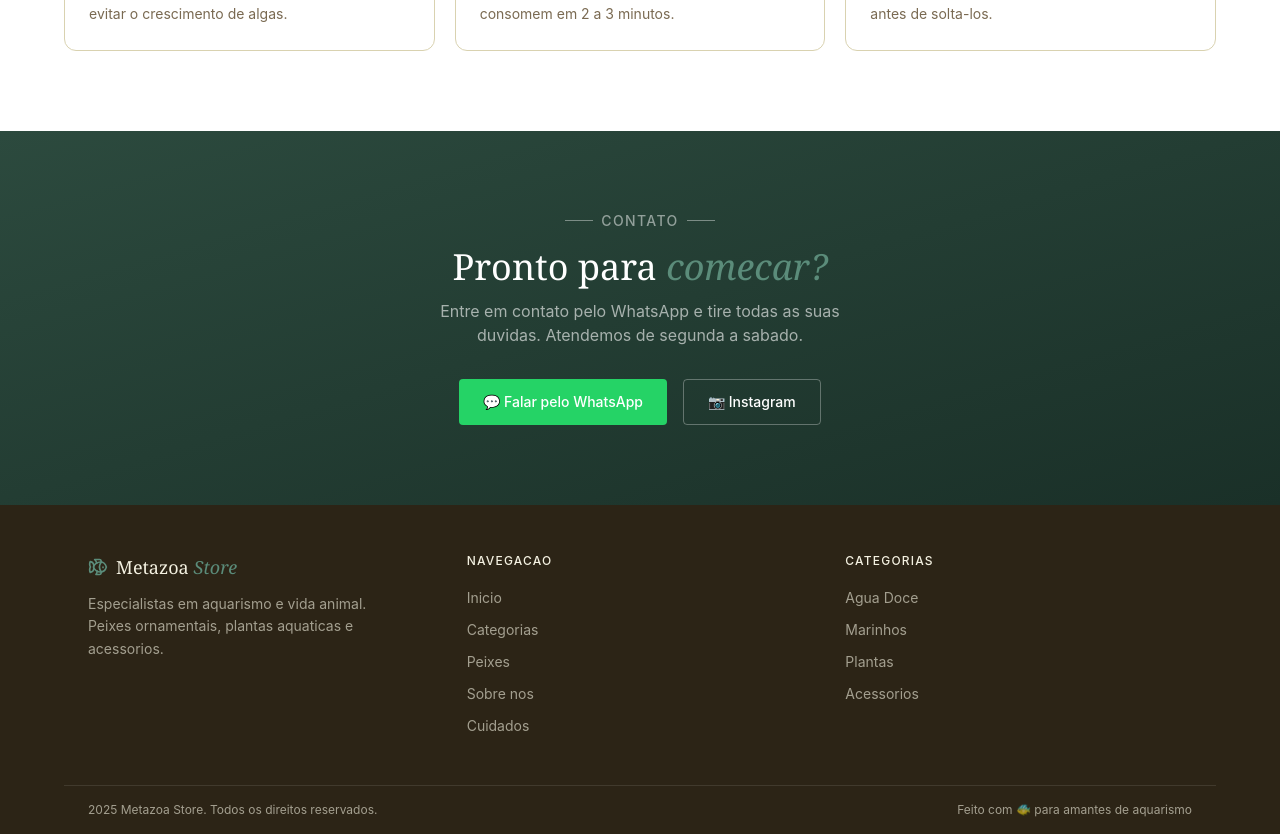
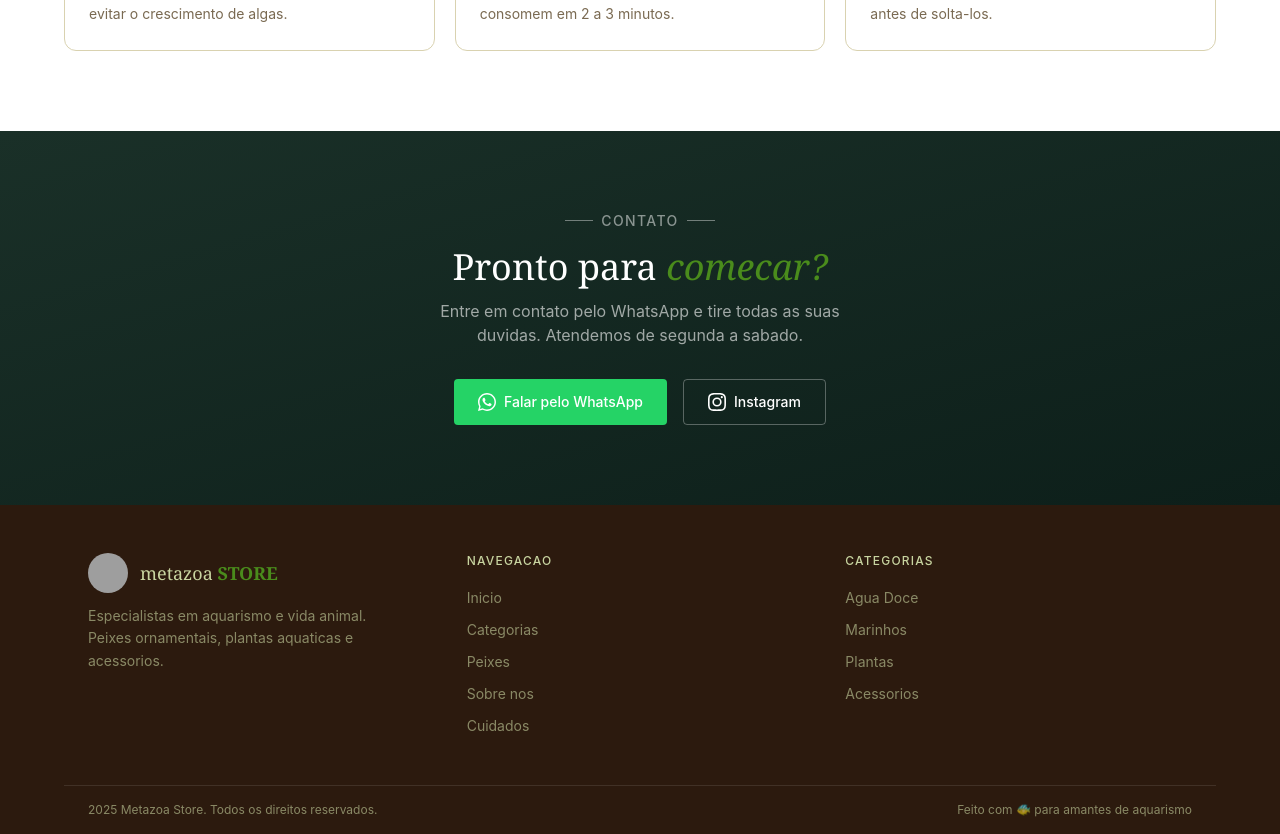
Before and after one commit to PedroMSBarros/Metazoa-store, a React (Vite) app: page / in a window 1280 px wide. Shown: the part 3320-4154 px from the top of the page. Built offline with nearby package versions, Linux system fonts and the light colour scheme; no server answers; the database is empty; grey boxes are pictures that could not be loaded; the HTML template or start-up script is replaced by a standard one.

Commit message:
atualiza footer com logo e icones sociais

```diff
--- a/src/components/Footer.jsx
+++ b/src/components/Footer.jsx
@@ -1,57 +1,58 @@
-import { Fish } from 'lucide-react'
 import { Link } from 'react-router-dom'
 
 function Footer() {
   return (
-    <footer className="bg-[#2C2416] text-[#F4F1E1]/60">
+    <footer className="bg-[#2C1A0E] text-[#C8D4A0]/60">
 
-      <section id="contato" className="py-20 px-6 text-center bg-gradient-to-br from-[#2C4A3E] to-[#1A3028]">
+      <section id="contato" className="py-20 px-6 text-center bg-gradient-to-br from-[#1A3028] to-[#0D1F1A]">
         <span className="text-white/50 text-sm font-medium tracking-widest uppercase flex items-center gap-2 justify-center mb-4">
           <span className="w-7 h-px bg-white/40"></span>
           Contato
           <span className="w-7 h-px bg-white/40"></span>
         </span>
         <h2 className="font-serif text-4xl font-light text-white mb-3">
-          Pronto para <span className="italic text-[#5B8C7A]">comecar?</span>
+          Pronto para <span className="italic text-[#4A8C1C]">comecar?</span>
         </h2>
         <p className="text-white/60 max-w-md mx-auto mb-8">Entre em contato pelo WhatsApp e tire todas as suas duvidas. Atendemos de segunda a sabado.</p>
         <div className="flex gap-4 justify-center flex-wrap">
-          <a href="https://wa.me/5511971526750?text=Ola! Vim pelo site e gostaria de saber mais sobre os peixes." target="_blank" rel="noreferrer" className="bg-[#25D366] text-white px-6 py-3 rounded text-sm font-medium flex items-center gap-2 hover:bg-[#1ebe5d] transition-colors">
-            💬 Falar pelo WhatsApp
+          <a href="https://wa.me/5511999999999?text=Ola! Vim pelo site e gostaria de saber mais sobre os peixes." target="_blank" rel="noreferrer" className="bg-[#25D366] text-white px-6 py-3 rounded text-sm font-medium flex items-center gap-2 hover:bg-[#1ebe5d] transition-colors">
+            <svg width="18" height="18" viewBox="0 0 24 24" fill="currentColor"><path d="M17.472 14.382c-.297-.149-1.758-.867-2.03-.967-.273-.099-.471-.148-.67.15-.197.297-.767.966-.94 1.164-.173.199-.347.223-.644.075-.297-.15-1.255-.463-2.39-1.475-.883-.788-1.48-1.761-1.653-2.059-.173-.297-.018-.458.13-.606.134-.133.298-.347.446-.52.149-.174.198-.298.298-.497.099-.198.05-.371-.025-.52-.075-.149-.669-1.612-.916-2.207-.242-.579-.487-.5-.669-.51-.173-.008-.371-.01-.57-.01-.198 0-.52.074-.792.372-.272.297-1.04 1.016-1.04 2.479 0 1.462 1.065 2.875 1.213 3.074.149.198 2.096 3.2 5.077 4.487.709.306 1.262.489 1.694.625.712.227 1.36.195 1.871.118.571-.085 1.758-.719 2.006-1.413.248-.694.248-1.289.173-1.413-.074-.124-.272-.198-.57-.347z"/><path d="M12 0C5.373 0 0 5.373 0 12c0 2.136.564 4.136 1.544 5.868L0 24l6.335-1.521A11.945 11.945 0 0012 24c6.627 0 12-5.373 12-12S18.627 0 12 0zm0 22c-1.886 0-3.66-.491-5.2-1.352l-.371-.22-3.863.927.974-3.765-.242-.387A9.937 9.937 0 012 12C2 6.477 6.477 2 12 2s10 4.477 10 10-4.477 10-10 10z"/></svg>
+            Falar pelo WhatsApp
           </a>
-          <a href="https://https://www.instagram.com/metazoa_store/" target="_blank" rel="noreferrer" className="border border-white/30 text-white px-6 py-3 rounded text-sm font-medium flex items-center gap-2 hover:border-white hover:bg-white/5 transition-colors">
-            📷 Instagram
+          <a href="https://instagram.com/metazoa.store" target="_blank" rel="noreferrer" className="border border-white/30 text-white px-6 py-3 rounded text-sm font-medium flex items-center gap-2 hover:border-white hover:bg-white/5 transition-colors">
+            <svg width="18" height="18" viewBox="0 0 24 24" fill="currentColor"><path d="M12 2.163c3.204 0 3.584.012 4.85.07 3.252.148 4.771 1.691 4.919 4.919.058 1.265.069 1.645.069 4.849 0 3.205-.012 3.584-.069 4.849-.149 3.225-1.664 4.771-4.919 4.919-1.266.058-1.644.07-4.85.07-3.204 0-3.584-.012-4.849-.07-3.26-.149-4.771-1.699-4.919-4.92-.058-1.265-.07-1.644-.07-4.849 0-3.204.013-3.583.07-4.849.149-3.227 1.664-4.771 4.919-4.919 1.266-.057 1.645-.069 4.849-.069zM12 0C8.741 0 8.333.014 7.053.072 2.695.272.273 2.69.073 7.052.014 8.333 0 8.741 0 12c0 3.259.014 3.668.072 4.948.2 4.358 2.618 6.78 6.98 6.98C8.333 23.986 8.741 24 12 24c3.259 0 3.668-.014 4.948-.072 4.354-.2 6.782-2.618 6.979-6.98.059-1.28.073-1.689.073-4.948 0-3.259-.014-3.667-.072-4.947-.196-4.354-2.617-6.78-6.979-6.98C15.668.014 15.259 0 12 0zm0 5.838a6.162 6.162 0 100 12.324 6.162 6.162 0 000-12.324zM12 16a4 4 0 110-8 4 4 0 010 8zm6.406-11.845a1.44 1.44 0 100 2.881 1.44 1.44 0 000-2.881z"/></svg>
+            Instagram
           </a>
         </div>
       </section>
 
       <div className="max-w-6xl mx-auto px-6 py-12 grid grid-cols-1 md:grid-cols-3 gap-8">
         <div>
-          <div className="flex items-center gap-2 mb-3">
-            <Fish className="text-[#5B8C7A]" size={20} />
-            <span className="font-serif text-lg text-[#F4F1E1]">Metazoa <span className="text-[#5B8C7A] italic">Store</span></span>
-          </div>
+          <Link to="/" className="flex items-center gap-3 mb-3">
+            <img src="https://i.postimg.cc/Kk3XcgDg/image.png" alt="Metazoa Store" className="h-10 w-10 rounded-full object-cover" />
+            <span className="font-serif text-lg text-[#C8D4A0]">metazoa <span className="text-[#4A8C1C] font-bold">STORE</span></span>
+          </Link>
           <p className="text-sm leading-relaxed max-w-xs">Especialistas em aquarismo e vida animal. Peixes ornamentais, plantas aquaticas e acessorios.</p>
         </div>
 
         <div>
-          <h4 className="text-xs font-medium tracking-widest uppercase text-[#F4F1E1] mb-4">Navegacao</h4>
+          <h4 className="text-xs font-medium tracking-widest uppercase text-[#C8D4A0] mb-4">Navegacao</h4>
           <ul className="flex flex-col gap-2">
-            <li><Link to="/" className="text-sm hover:text-[#5B8C7A] transition-colors">Inicio</Link></li>
-            <li><a href="#categorias" className="text-sm hover:text-[#5B8C7A] transition-colors">Categorias</a></li>
-            <li><a href="#destaques" className="text-sm hover:text-[#5B8C7A] transition-colors">Peixes</a></li>
-            <li><a href="#sobre" className="text-sm hover:text-[#5B8C7A] transition-colors">Sobre nos</a></li>
-            <li><a href="#cuidados" className="text-sm hover:text-[#5B8C7A] transition-colors">Cuidados</a></li>
+            <li><Link to="/" className="text-sm hover:text-[#4A8C1C] transition-colors">Inicio</Link></li>
+            <li><a href="#categorias" className="text-sm hover:text-[#4A8C1C] transition-colors">Categorias</a></li>
+            <li><Link to="/catalogo" className="text-sm hover:text-[#4A8C1C] transition-colors">Peixes</Link></li>
+            <li><Link to="/sobre" className="text-sm hover:text-[#4A8C1C] transition-colors">Sobre nos</Link></li>
+            <li><a href="#cuidados" className="text-sm hover:text-[#4A8C1C] transition-colors">Cuidados</a></li>
           </ul>
         </div>
 
         <div>
-          <h4 className="text-xs font-medium tracking-widest uppercase text-[#F4F1E1] mb-4">Categorias</h4>
+          <h4 className="text-xs font-medium tracking-widest uppercase text-[#C8D4A0] mb-4">Categorias</h4>
           <ul className="flex flex-col gap-2">
-            <li><a href="#categorias" className="text-sm hover:text-[#5B8C7A] transition-colors">Agua Doce</a></li>
-            <li><a href="#categorias" className="text-sm hover:text-[#5B8C7A] transition-colors">Marinhos</a></li>
-            <li><a href="#categorias" className="text-sm hover:text-[#5B8C7A] transition-colors">Plantas</a></li>
-            <li><a href="#categorias" className="text-sm hover:text-[#5B8C7A] transition-colors">Acessorios</a></li>
+            <li><Link to="/catalogo" className="text-sm hover:text-[#4A8C1C] transition-colors">Agua Doce</Link></li>
+            <li><Link to="/catalogo" className="text-sm hover:text-[#4A8C1C] transition-colors">Marinhos</Link></li>
+            <li><Link to="/catalogo" className="text-sm hover:text-[#4A8C1C] transition-colors">Plantas</Link></li>
+            <li><Link to="/catalogo" className="text-sm hover:text-[#4A8C1C] transition-colors">Acessorios</Link></li>
           </ul>
         </div>
       </div>
```
